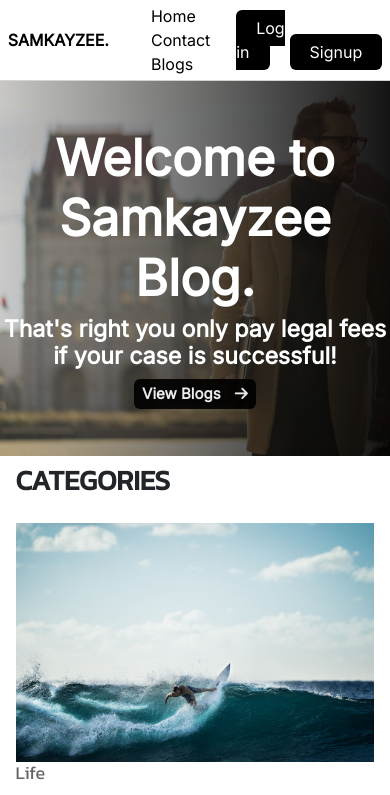
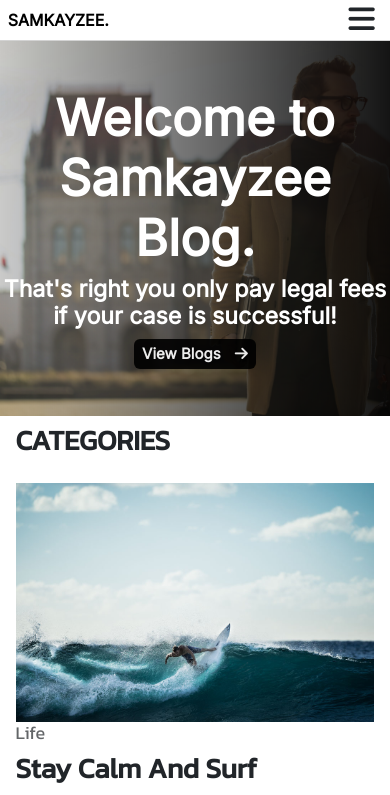
Before and after one commit to Samkayzeee/blog-website, a React (Vite) app: page / in a window 390 px wide. Shown: the top 795 px of the page. Built offline with nearby package versions, Linux system fonts and the light colour scheme.

Commit message:
worked on navbar responsivesness

```diff
--- a/src/components/navbar/Navbar.css
+++ b/src/components/navbar/Navbar.css
@@ -23,6 +23,15 @@
     font-weight: 700;
     font-weight: 900;
 }
+
+.Navbar .dropdown_menu{
+    cursor: pointer;
+    display: none;
+    margin-right: 2%;
+}
+.Navbar .dropdown_menu i{
+    font-size: 30px;
+}
 .Navbar .links ul{
     margin: auto 0;
 }
@@ -39,7 +48,7 @@
 .Navbar .links ul li a:hover{
     color: rgb(100, 195, 100);
 }
-.Navbar .account a{
+.Navbar .links ul .account a{
     padding: 8px 20px;
     color: white;
     background-color: black;
@@ -48,13 +57,11 @@
     border-radius: 6px;
     text-decoration: none;
 }
-.Navbar .account a:hover{
+.Navbar .links ul .account a:hover{
     background-color: rgb(100, 195, 100);
+    color: white;
 }
-.Navbar .account a:last-child{
-    margin-left: 20px;
-}
-.Navbar .account button{
+.Navbar .links ul .account button{
     padding: 6px 10px;
     color: white;
     background-color: black;
@@ -64,6 +71,58 @@
     text-decoration: none;
     margin-left: 10px;
 }
-.Navbar .account button:hover{
+.Navbar .links ul .account button:hover{
     background-color: rgb(100, 195, 100);
 }
+@media screen and (max-width:800px) {
+    .Navbar .dropdown_menu{
+        display: block;
+    }
+    .Navbar .links{
+        display: none;
+        position: absolute;
+        border: solid 1.5px;
+        top: 80%;
+        background-color: white;
+        right: 5%;
+        width: 90%;
+        z-index: +6;
+        animation: dropdown 1s linear;
+        animation-fill-mode: forwards;
+        animation-duration: 0.3s;
+        padding: 2%;
+  }
+  @keyframes dropdown {
+    0%{
+      transform: translateY(-60px);
+    }
+    25%{
+      transform: translateY(-40px);
+    }
+    50%{
+      transform: translateY(-20px)
+    }
+    75%{
+      transform: translateY(-10px);
+    }
+    100%{
+      transform:translateY(0px)
+    }
+    }
+    .Navbar .links ul{
+        display: flex;
+        flex-direction: column;
+      }
+      .Navbar .links ul li{
+        margin: 2% 0;
+      }
+      .Navbar .links li a{
+        display: block;
+      }
+      .Navbar .links ul .account button{
+        margin: 0;
+      }
+      .Navbar .links ul .account a{
+        width: fit-content;
+      }
+}
--- a/src/components/navbar/Navbar.jsx
+++ b/src/components/navbar/Navbar.jsx
@@ -1,8 +1,10 @@
 import { Link, useNavigate } from "react-router-dom";
 import './Navbar.css';
+import { useRef, useEffect } from "react";
 
 const Navbar = () => {
 const navigate = useNavigate();
+const dropdown_ul = useRef(null);
 
 
 const token = localStorage.getItem("token");
@@ -11,6 +13,25 @@ const token = localStorage.getItem("token");
     localStorage.removeItem("token");
     navigate('/');
   }
+
+
+  const dropdown = () => {
+    let drop = dropdown_ul.current;
+    if(drop.style.display === ""){
+      drop.style.display = "block";
+    }
+    else if (drop.style.display === "block"){
+      drop.style.display = ""
+    }
+  }
+
+  useEffect(() => {
+    window.onscroll = () => {
+        let drop = dropdown_ul.current
+        drop.style.display = ""
+    }
+},[])
+
     return (
         <>
                 <nav className="Navbar">
@@ -18,24 +39,31 @@ const token = localStorage.getItem("token");
                       <Link to={'/'}>SAMKAYZEE.</Link>
                   </div>
 
-                  <div className="links">
+                  <div ref={dropdown_ul} className="links">
                     <ul>
                       <li> <Link to={'/'}>Home</Link> </li>
                       <li> <Link to={'/contact'}>Contact</Link> </li>
                       <li> <Link to={'/dashboard'}>Blogs</Link> </li>
-                    </ul>
-                  </div>
 
-                  <div className="account">
+                      <li className="account">
                         {
                           token?
                           <button onClick={Logout} className="log out">Log Out</button>:<Link to={'/login'}>Log in</Link>
                         }
+                      </li>
 
+
+                      <li className="account">
                         {
                           token?
                           null: <Link to={'/signup'}>Signup</Link>
                         }
+                      </li>
+                       </ul>
+                  </div>
+
+                  <div onClick={dropdown} className="dropdown_menu">
+                      <i className="fa-solid fa-bars"></i>
                   </div>
                 </nav>
         </>
```
Lines whose indentation alone changed are shown as unchanged.
